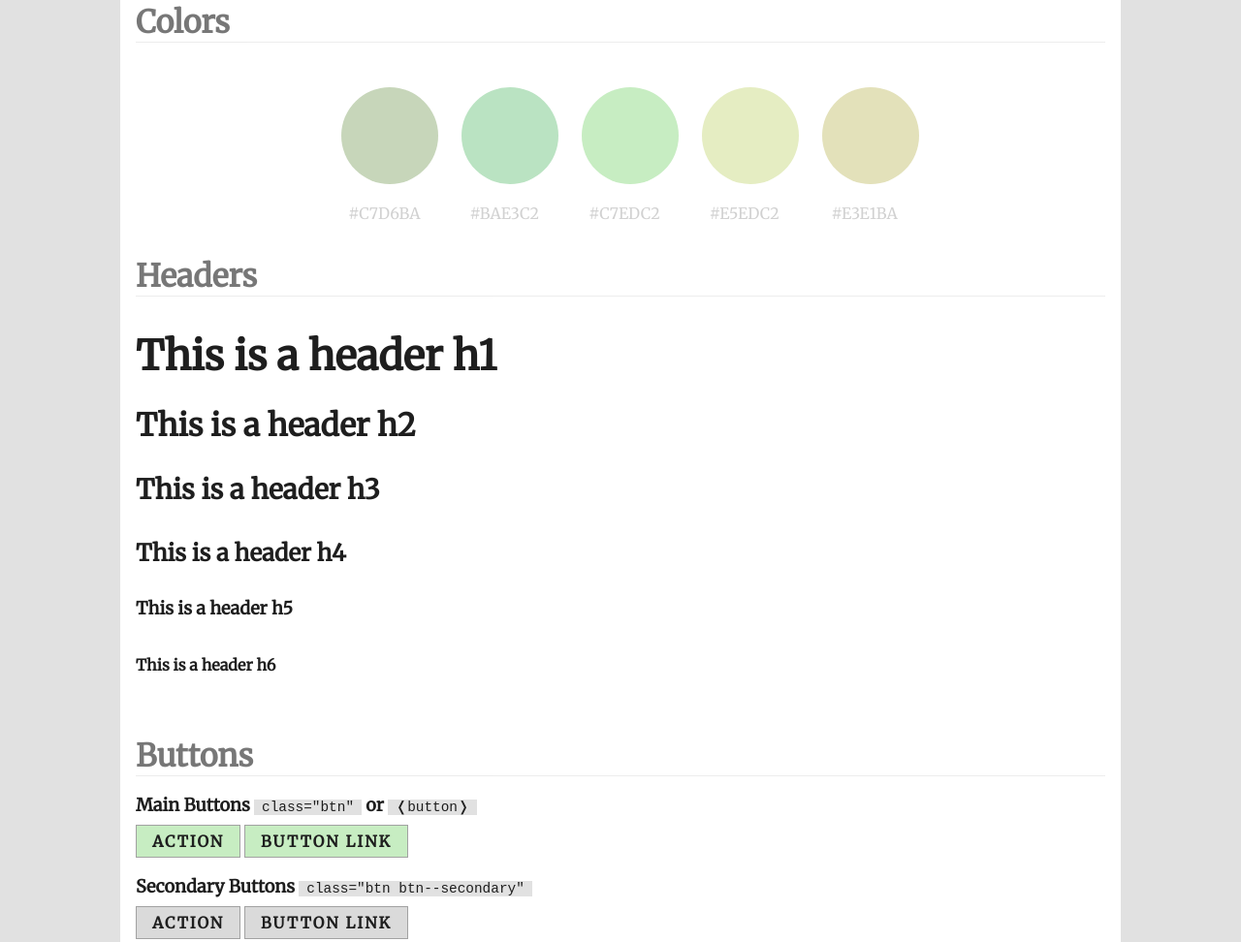
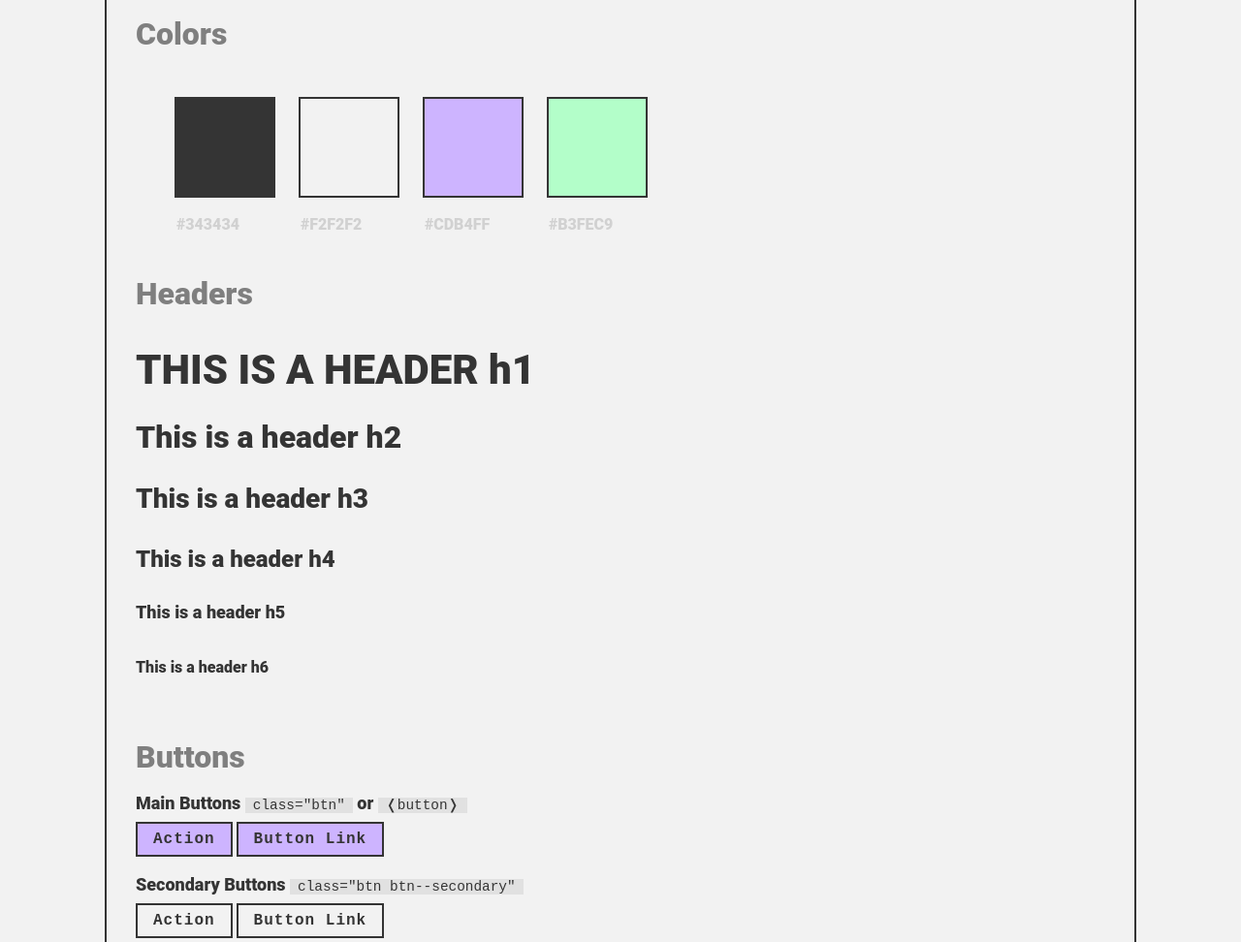
Before and after one commit to pamarmaria/id3-patterns, a plain HTML site: page index.html in a window 1280 px wide. Shown: the part 136-1108 px from the top of the page at 97% size. Drawn offline with Linux system fonts and the light colour scheme.

Commit message:
Cambios12/07-1

```diff
--- a/css/style.css
+++ b/css/style.css
@@ -1,9 +1,9 @@
 body {
   margin: 0;
-  font-family: 'Merriweather', serif;
-  color: #1e1e1e;
-  background-color: #e1e1e1;
-  font-weight: 400;
+  font-family: 'Roboto Black', sans-serif;
+  color: #343434;
+  background-color: #F2F2F2;
+  font-weight: 900;
 }
 
 h1,
@@ -49,38 +49,35 @@ ul.colors {
   position: relative;
   padding-top: 30px;
   margin: 0 auto;
-  margin-bottom: 75px;
-  text-align: center;
-  list-style: none;
+  margin-bottom: 80px;
 }
 
 button,
 .btn {
   display: inline-block;
   padding: 0 16px;
-  background-color: #C7EDC2;
-  color: #1e1e1e;
+  background-color: #CDB4FF;
+  color: #343434;
   text-decoration: none;
-  border: 1px solid #a2a2a2;
+  border: 2px solid #343434;
   line-height: 2;
-  text-transform: uppercase;
-  font-family: 'Merriweather', serif;
+  font-family: 'Roboto Mono', monospace;
   font-weight: 600;
   font-size: 1rem;
-  letter-spacing: 2px;
+  letter-spacing: 1px;
   cursor: pointer;
 }
 
 button:hover,
 .btn:hover {
-  background-color: #C7D6BA;
+  background-color: #F2F2F2;
 }
 
 .btn--secondary {
-  background-color: #dadada;
+  background-color: #F2F2F2;
 }
 .btn--secondary:hover {
-  background-color: white;
+  background-color: #B3FEC9;
 }
 
 
@@ -89,54 +86,49 @@ code {
   font-weight: 400;
   padding: 0 8px;
   font-size: 0.8em;
-  font-family: 'Courier New', monospace;
+  font-family: 'Roboto Mono', monospace;
 }
 /* ---> UTILITIES */
 
 /* Colors */
-.colorCircle {
+.colorSquare {
   width: 100px;
   height: 100px;
-  border-radius: 50%;
   display: inline-block;
   margin-right: 20px;
+  border: 2px solid #343434;
 }
 
 .colorHex {
   position: relative;
   color: #D1D1D1;
   top: 120px;
-  right: 6px;
 }
 
 .color-1 {
-  background-color: rgb(199, 214, 186);
+  background-color: #343434;
 }
 
 .color-2 {
-  background-color: rgb(186, 227, 194);
+  background-color: #F2F2F2;
 }
 
 .color-3 {
-  background-color: rgb(199, 237, 194);
+  background-color: #CDB4FF;
 }
 
 .color-4 {
-  background-color: rgb(229, 237, 194);
-}
-
-.color-5 {
-  background-color: rgb(227, 225, 186);
+  background-color: #B3FEC9;
 }
 
 /* Own styles, these are only for styling THIS page */
 
 .pattern-content {
   max-width: 1000px;
-  padding: 16px;
+  padding: 30px;
   margin: 16px auto;
-  background-color: white;
-  border-radius: 8px;
+  background-color: #F2F2F2;
+  border: 2px solid #343434;
 }
 
 .pattern-section {
@@ -159,10 +151,5 @@ code {
 }
 
 .pattern-title {
-  border-bottom: 1px solid #e1e1e1;
   opacity: 0.6;
 }
-
-[data-header]:before {
-  content: attr(data-header) ": ";
-}
--- a/index.html
+++ b/index.html
@@ -19,27 +19,23 @@
       <h2 class="pattern-title">Colors</h2>
 
       <ul class="colors">
-        <li class="colorCircle color-1">
-            <div class="colorHex">#C7D6BA</div>
+        <li class="colorSquare color-1">
+            <div class="colorHex">#343434</div>
         </li>
-        <li class="colorCircle color-2">
-            <div class="colorHex">#BAE3C2</div>
+        <li class="colorSquare color-2">
+            <div class="colorHex">#F2F2F2</div>
         </li>
-        <li class="colorCircle color-3">
-            <div class="colorHex">#C7EDC2</div>
+        <li class="colorSquare color-3">
+            <div class="colorHex">#CDB4FF</div>
         </li>
-         <li class="colorCircle color-4">
-            <div class="colorHex">#E5EDC2</div>
-        </li>
-        <li class="colorCircle color-5">
-            <div class="colorHex">#E3E1BA</div>
-        </li>
+         <li class="colorSquare color-4">
+            <div class="colorHex">#B3FEC9</div>
       </ul>
     </section>
 
     <section class="pattern-section">
       <h2 class="pattern-title">Headers</h2>
-      <h1>This is a header h1</h1>
+      <h1>THIS IS A HEADER h1</h1>
       <h2>This is a header h2</h2>
       <h3>This is a header h3</h3>
       <h4>This is a header h4</h4>
```
